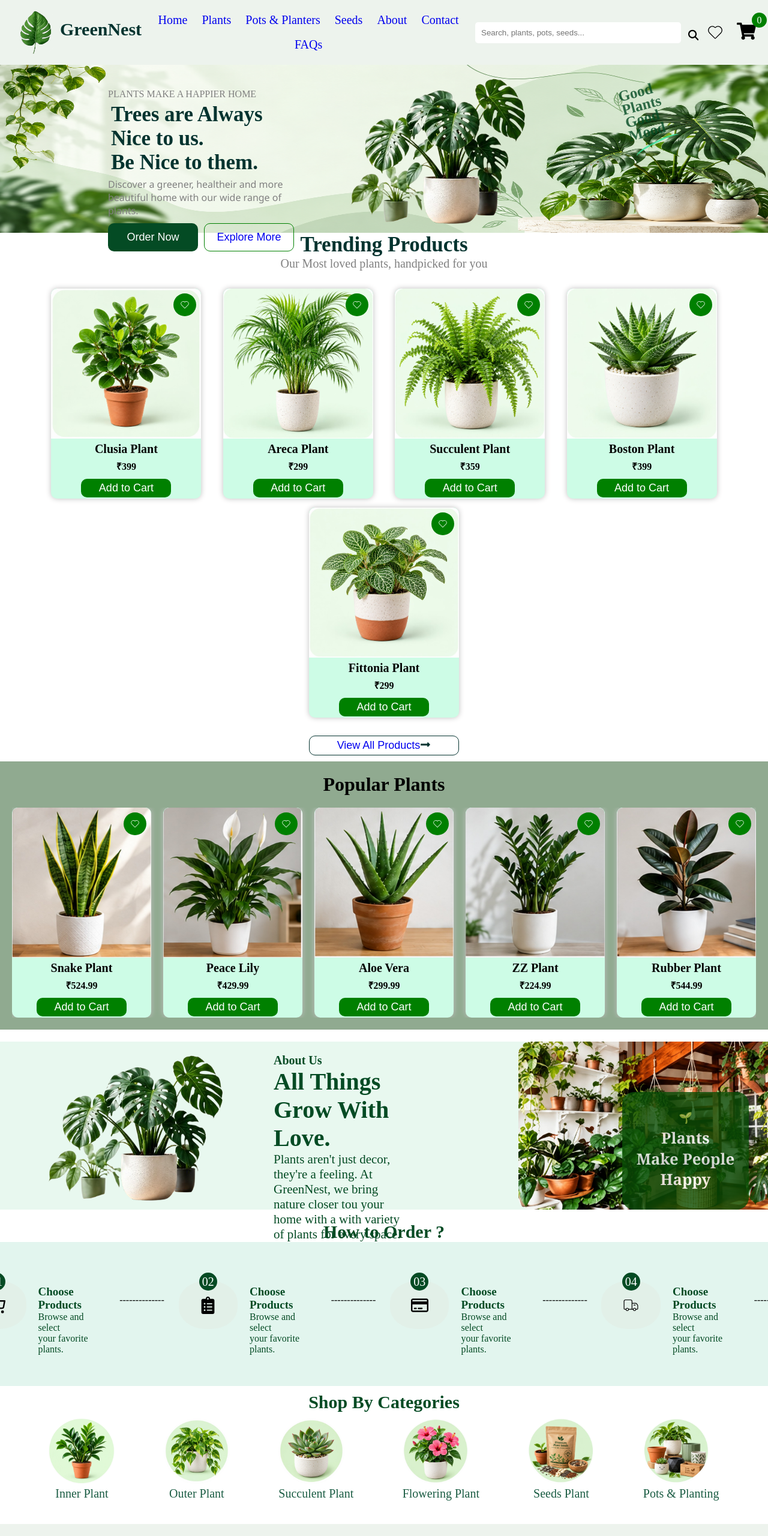
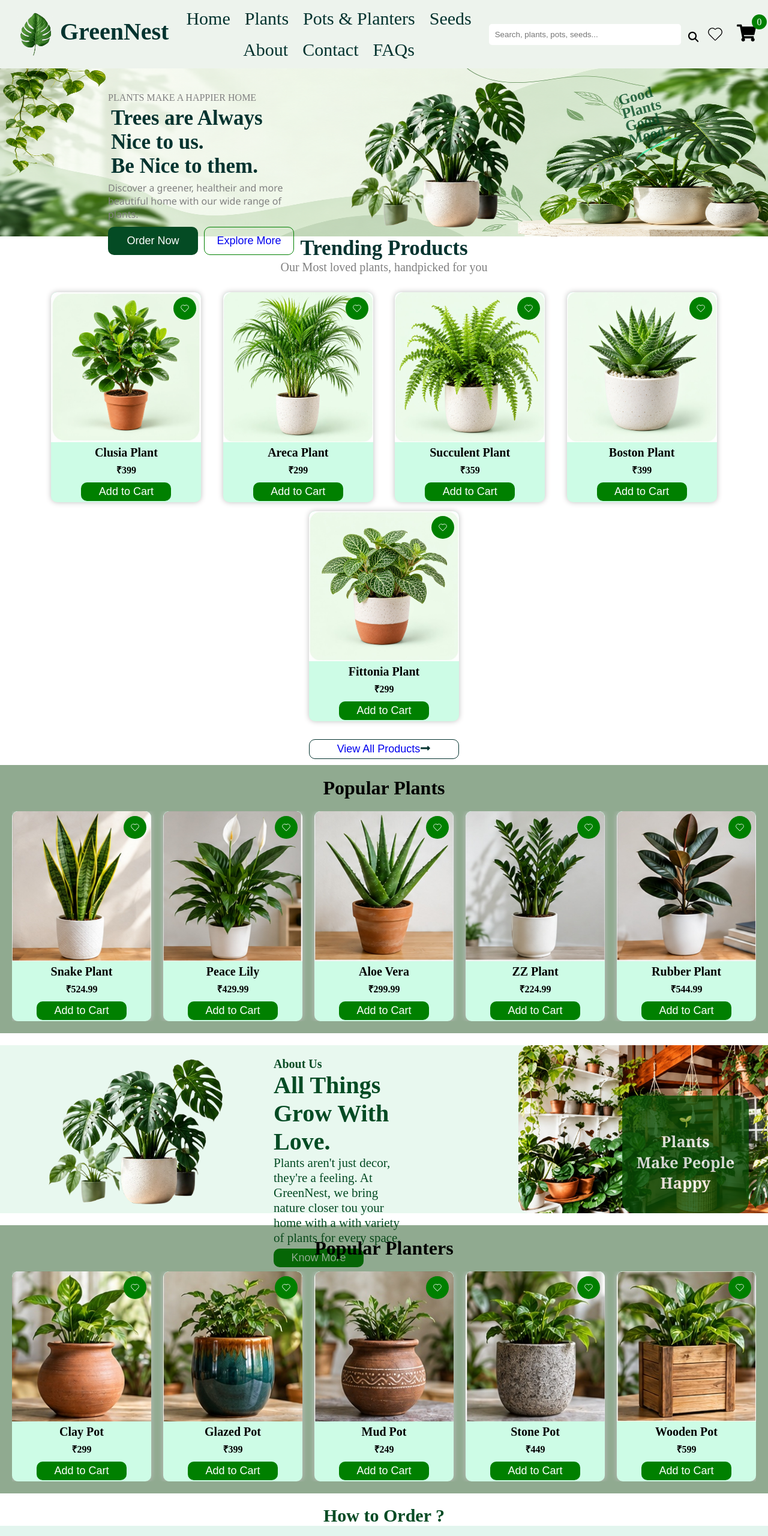
Before and after one commit to Ajayrao02/GreenNest, a React (Vite) app: page / in a window 1280 px wide. Shown: the top 2560 px of the page at 60% size. Built offline with nearby package versions, Linux system fonts and the light colour scheme.

Commit message:
add more slider

```diff
--- a/src/Components/CSS/Header.css
+++ b/src/Components/CSS/Header.css
@@ -24,7 +24,7 @@
 
 .header-outer span {
     margin-top: 10px;
-    font-size: 30px;
+    font-size: 40px;
     color: #04332f;
     font-weight: 900;
 }
@@ -56,6 +56,13 @@ img {
 
 .header-outer a {
     text-decoration: none;
+    font-size: 30px;
+    color: #04332f;
+}
+
+.header-outer a:hover {
+    color: rgb(197, 99, 99);
+    text-decoration: underline;
 }
 
 .search-icon {
--- a/src/Pages/CSS/Plants.css
+++ b/src/Pages/CSS/Plants.css
@@ -32,6 +32,8 @@
     box-shadow: inset 0 0 0 1px rgba(53, 133, 88, 0.08), 0 22px 40px rgba(10, 64, 32, 0.08);
     position: relative;
     overflow: visible;
+
+
 }
 
 .plant-card-item {
--- a/src/Pages/Home.jsx
+++ b/src/Pages/Home.jsx
@@ -14,6 +14,8 @@ import { NavLink } from 'react-router-dom';
 import HappyCustomers from '../Components/HappyCustomers'
 import SliderCard from '../Components/SliderCard';
 import { plantData } from '../data/products'
+import { potsPlantersData } from '../data/products'
+import {seedsData} from '../data/products'
 
 const Home = () => {
   useEffect(() => {
@@ -119,6 +121,12 @@ const Home = () => {
       </div>
       {/* about us end  */}
 
+      <div className="home-plants-page-slider" data-aos="fade-up">
+      <h1>Popular Planters</h1>
+
+      <SliderCard data={potsPlantersData} CardComponent={CategoryCard} />
+    </div>
+
       {/* how to order start */}
       <p className='order-p-top'>How to Order ?</p>
       <div className="order-outer" data-aos="fade-up">
@@ -180,6 +188,12 @@ const Home = () => {
         </div>
       </div>
       {/* shop category end  */}
+
+      <div className="home-plants-page-slider" data-aos="fade-up">
+      <h1>Popular Seeds</h1>
+
+      <SliderCard data={seedsData} CardComponent={CategoryCard} />
+    </div>
       <div data-aos="fade-left">
         <Testinomials />
       </div>
```
